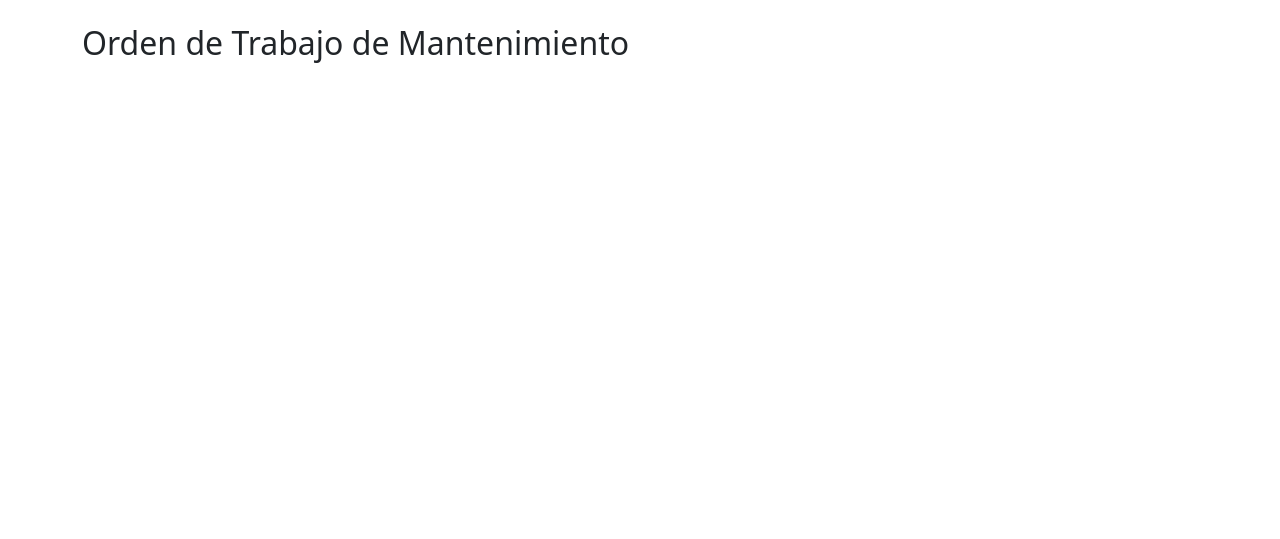
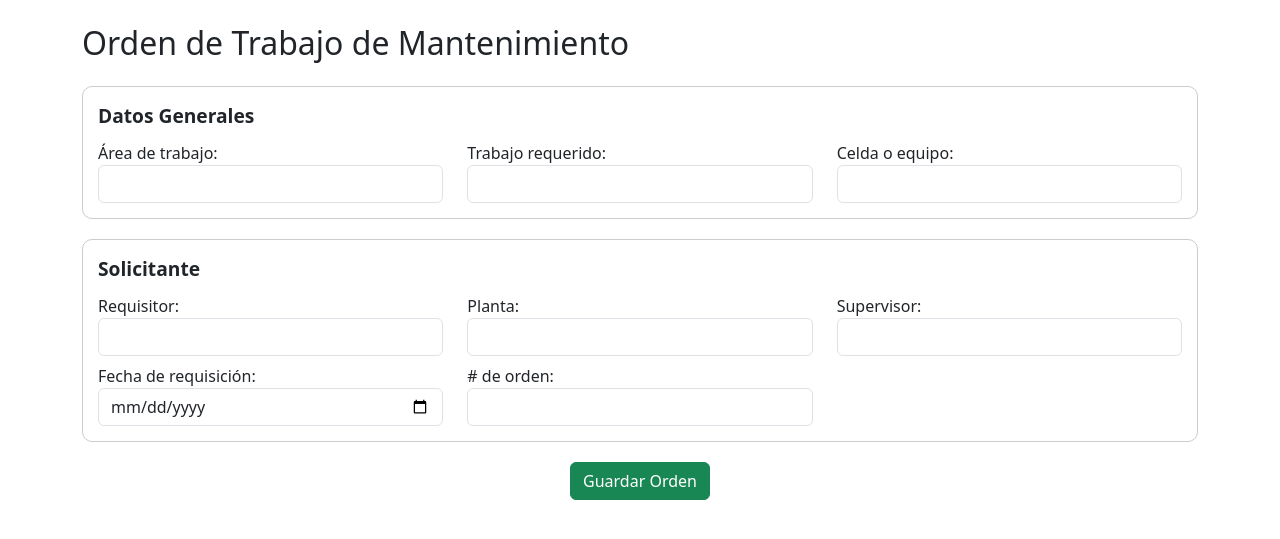
Before and after one commit to tenorio3g/Ordenes, a Flask app: page / in a window 1280 px wide. Shown: the top 539 px of the page. Run offline with Flask 3, Linux system fonts and the light colour scheme.

Commit message:
Add files via upload

```diff
--- a/templates/formulario.html
+++ b/templates/formulario.html
@@ -1,8 +1,8 @@
 <!DOCTYPE html>
 <html lang="es">
 <head>
-  <meta charset="UTF-8" />
-  <meta name="viewport" content="width=device-width, initial-scale=1.0" />
+  <meta charset="UTF-8">
+  <meta name="viewport" content="width=device-width, initial-scale=1.0">
   <title>Orden de Trabajo - Mantenimiento</title>
   <link href="https://cdn.jsdelivr.net/npm/bootstrap@5.3.0/dist/css/bootstrap.min.css" rel="stylesheet">
   <style>
@@ -21,6 +21,57 @@
 </head>
 <body class="container py-4">
   <h2 class="mb-4">Orden de Trabajo de Mantenimiento</h2>
-  <!-- Aquí iría todo el contenido del formulario completo -->
+
+  <form method="POST" action="/">
+    <div class="seccion">
+      <div class="titulo-seccion">Datos Generales</div>
+      <div class="row">
+        <div class="col-md-4">
+          <label>Área de trabajo:</label>
+          <input name="area" type="text" class="form-control" required>
+        </div>
+        <div class="col-md-4">
+          <label>Trabajo requerido:</label>
+          <input name="trabajo" type="text" class="form-control" required>
+        </div>
+        <div class="col-md-4">
+          <label>Celda o equipo:</label>
+          <input name="celda" type="text" class="form-control">
+        </div>
+      </div>
+    </div>
+
+    <div class="seccion">
+      <div class="titulo-seccion">Solicitante</div>
+      <div class="row">
+        <div class="col-md-4">
+          <label>Requisitor:</label>
+          <input name="requisitor" type="text" class="form-control">
+        </div>
+        <div class="col-md-4">
+          <label>Planta:</label>
+          <input name="planta" type="text" class="form-control">
+        </div>
+        <div class="col-md-4">
+          <label>Supervisor:</label>
+          <input name="supervisor" type="text" class="form-control">
+        </div>
+      </div>
+      <div class="row mt-2">
+        <div class="col-md-4">
+          <label>Fecha de requisición:</label>
+          <input name="fecha_requisicion" type="date" class="form-control">
+        </div>
+        <div class="col-md-4">
+          <label># de orden:</label>
+          <input name="numero_orden" type="text" class="form-control">
+        </div>
+      </div>
+    </div>
+
+    <div class="text-center">
+      <button type="submit" class="btn btn-success">Guardar Orden</button>
+    </div>
+  </form>
 </body>
 </html>
```
